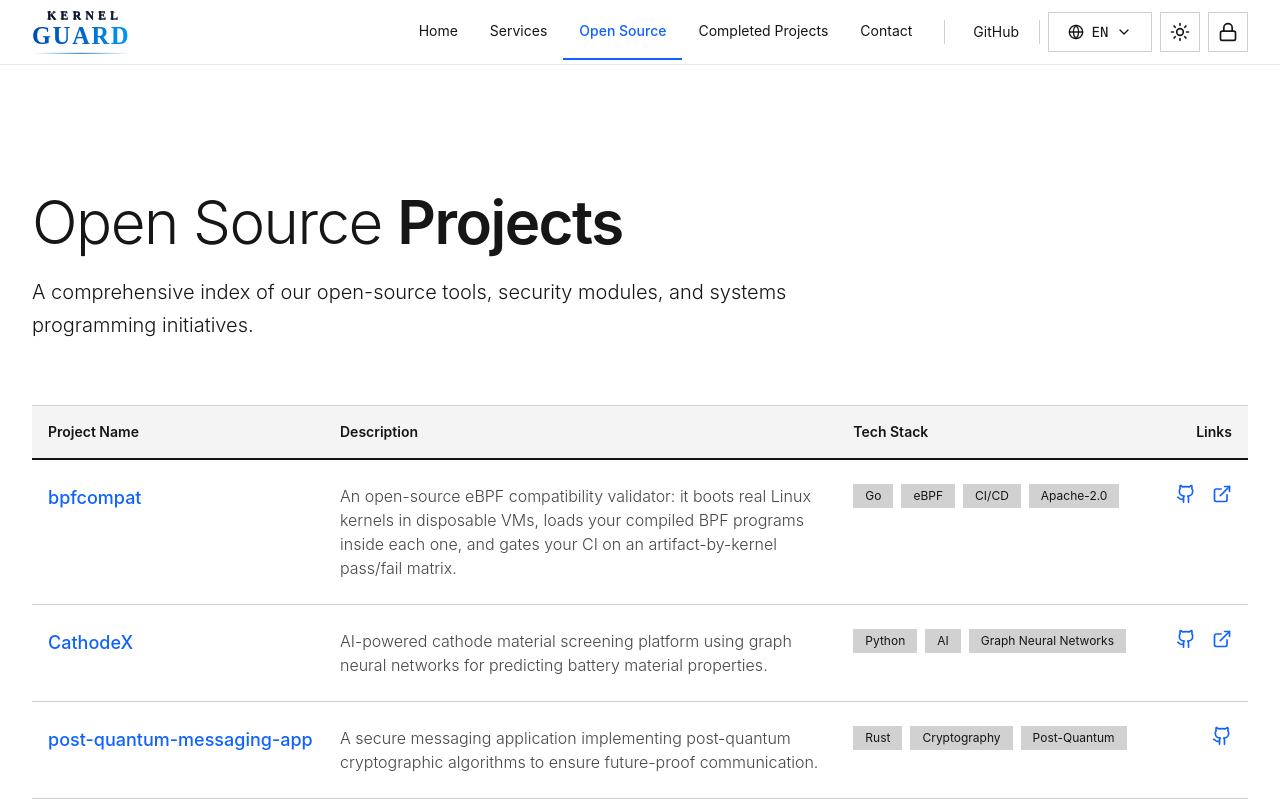
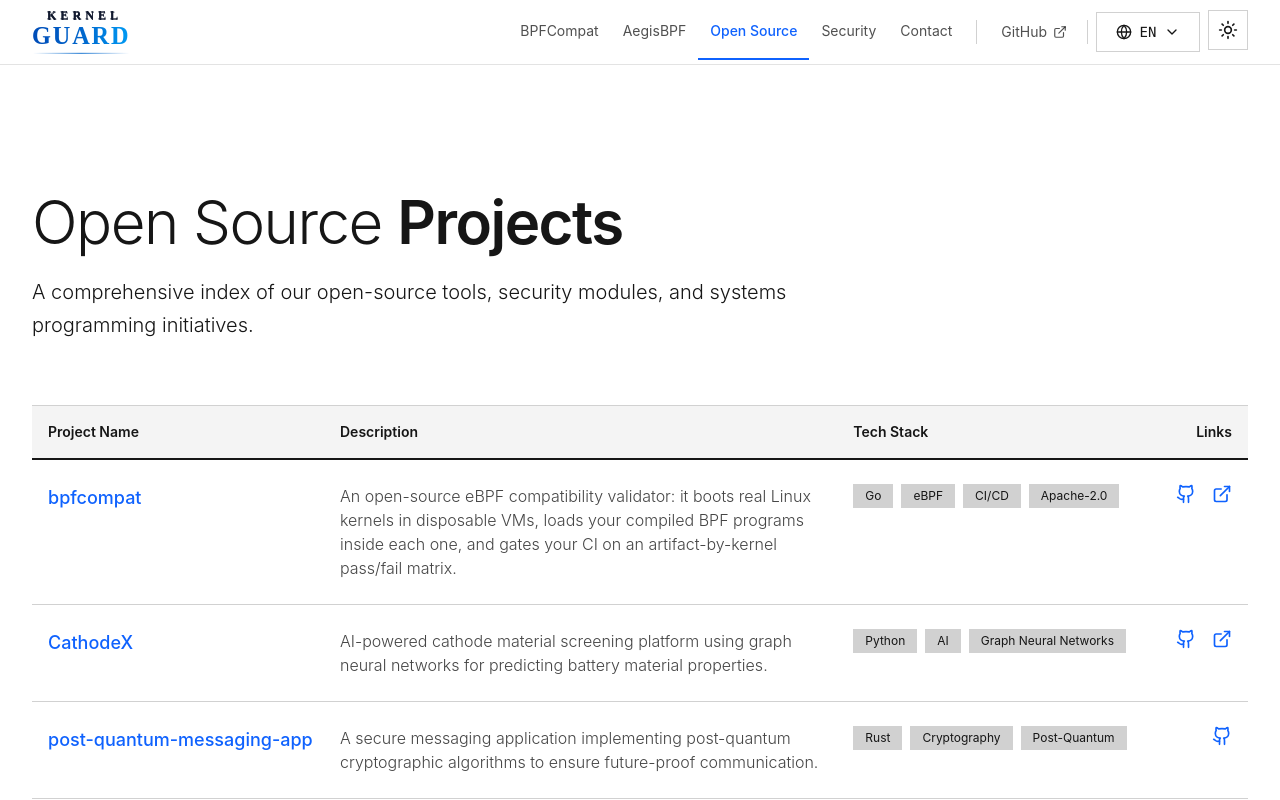
Before and after one commit to ErenAri/kernel-guard-frontend, a React (Vite) app: page /projects in a window 1280 px wide. Shown: the top 800 px of the page. Built offline with nearby package versions, Linux system fonts and the light colour scheme.

Commit message:
feat(site): focus navigation on products and trust

```diff
--- a/src/components/Navbar.tsx
+++ b/src/components/Navbar.tsx
@@ -1,15 +1,15 @@
 import { Link, useLocation, useNavigate } from 'react-router-dom';
-import { Menu, X, Globe, Lock, ChevronDown, Check } from 'lucide-react';
+import { Menu, X, Globe, ChevronDown, Check, ExternalLink } from 'lucide-react';
 import { useEffect, useRef, useState } from 'react';
-import { useLanguage } from '../context/LanguageContext';
-import { prefetchRoutes, type PrefetchRoute } from '../routes/pageLoaders';
+import { useLanguage, type Language } from '../context/LanguageContext';
+import { prefetchRoute, prefetchRoutes } from '../routes/pageLoaders';
 import {
   LANGUAGE_LABELS,
   SUPPORTED_LANGUAGES,
   localizePath,
   setStoredLanguagePreference,
 } from '../i18n/route';
-import type { Language } from '../context/LanguageContext';
+import { evidenceHomeCopy } from '../i18n/evidenceHome';
 import Logo from './Logo';
 import ThemeToggle from './ThemeToggle';
 
@@ -35,25 +35,17 @@ function LanguageSwitcher({ language, onChange, compact = false }: LanguageSwitc
   const containerRef = useRef<HTMLDivElement>(null);
 
   useEffect(() => {
-    if (!isExpanded) {
-      return;
-    }
+    if (!isExpanded) return;
 
     const handlePointerDown = (event: PointerEvent) => {
-      if (!containerRef.current?.contains(event.target as Node)) {
-        setIsExpanded(false);
-      }
+      if (!containerRef.current?.contains(event.target as Node)) setIsExpanded(false);
     };
-
     const handleKeyDown = (event: KeyboardEvent) => {
-      if (event.key === 'Escape') {
-        setIsExpanded(false);
-      }
+      if (event.key === 'Escape') setIsExpanded(false);
     };
 
     document.addEventListener('pointerdown', handlePointerDown);
     document.addEventListener('keydown', handleKeyDown);
-
     return () => {
       document.removeEventListener('pointerdown', handlePointerDown);
       document.removeEventListener('keydown', handleKeyDown);
@@ -62,9 +54,7 @@ function LanguageSwitcher({ language, onChange, compact = false }: LanguageSwitc
 
   const selectLanguage = (nextLanguage: Language) => {
     setIsExpanded(false);
-    if (nextLanguage !== language) {
-      onChange(nextLanguage);
-    }
+    if (nextLanguage !== language) onChange(nextLanguage);
   };
 
   return (
@@ -80,25 +70,18 @@ function LanguageSwitcher({ language, onChange, compact = false }: LanguageSwitc
         }`}
       >
         <Globe className="h-4 w-4 shrink-0" />
-        <span className="font-mono text-sm font-medium uppercase leading-none">
-          {LANGUAGE_LABELS[language]}
-        </span>
-        <ChevronDown
-          className={`h-4 w-4 shrink-0 transition-transform ${isExpanded ? 'rotate-180' : ''}`}
-        />
+        <span className="font-mono text-sm font-medium uppercase leading-none">{LANGUAGE_LABELS[language]}</span>
+        <ChevronDown className={`h-4 w-4 shrink-0 transition-transform ${isExpanded ? 'rotate-180' : ''}`} />
       </button>
 
       {isExpanded && (
         <div
           role="listbox"
           aria-label="Languages"
-          className={`absolute right-0 top-12 z-50 w-44 overflow-hidden border border-border bg-background shadow-xl shadow-black/10 ring-1 ring-black/5 dark:shadow-black/30 ${
-            compact ? 'right-0' : ''
-          }`}
+          className="absolute right-0 top-12 z-50 w-44 overflow-hidden border border-border bg-background shadow-xl shadow-black/10 ring-1 ring-black/5 dark:shadow-black/30"
         >
           {SUPPORTED_LANGUAGES.map((lang) => {
             const isSelected = lang === language;
-
             return (
               <button
                 key={lang}
@@ -107,15 +90,11 @@ function LanguageSwitcher({ language, onChange, compact = false }: LanguageSwitc
                 aria-selected={isSelected}
                 onClick={() => selectLanguage(lang)}
                 className={`flex w-full items-center justify-between gap-3 px-3 py-2.5 text-left transition-colors ${
-                  isSelected
-                    ? 'kg-action-primary'
-                    : 'bg-background text-foreground hover:bg-surface'
+                  isSelected ? 'kg-action-primary' : 'bg-background text-foreground hover:bg-surface'
                 }`}
               >
                 <span className="flex min-w-0 items-center gap-3">
-                  <span className="w-8 shrink-0 font-mono text-sm font-semibold uppercase">
-                    {LANGUAGE_LABELS[lang]}
-                  </span>
+                  <span className="w-8 shrink-0 font-mono text-sm font-semibold uppercase">{LANGUAGE_LABELS[lang]}</span>
                   <span className="truncate text-sm">{LANGUAGE_NAMES[lang]}</span>
                 </span>
                 {isSelected && <Check className="h-4 w-4 shrink-0" />}
@@ -133,120 +112,103 @@ export default function Navbar() {
   const location = useLocation();
   const navigate = useNavigate();
   const { language, t } = useLanguage();
+  const copy = evidenceHomeCopy[language];
 
   const normalizeNavPath = (path: string) => {
-    if (path === '/') {
-      return '/';
-    }
-
+    if (path === '/') return '/';
     return path.endsWith('/') ? path.slice(0, -1) : path;
   };
 
-  const baseNavLinks: Array<{ name: string; path: string; prefetch: readonly PrefetchRoute[] }> = [
-    { name: t.nav.home, path: '/', prefetch: ['home'] },
+  const navLinks = [
     {
-      name: t.nav.services,
-      path: '/services/',
-      prefetch: ['services', 'secureFrontend', 'hardenedBackend', 'dataProtection', 'highPerformance'],
+      name: copy.nav.bpfcompat,
+      path: localizePath('/projects/bpfcompat/', language),
+      intent: () => import('../pages/bpfcompat/BpfcompatPage'),
     },
-    { name: t.nav.openSource, path: '/projects/', prefetch: ['projects', 'projectDetails'] },
     {
-      name: t.nav.completedProjects,
-      path: '/completed-projects/',
-      prefetch: ['completedProjects', 'completedProjectDetails'],
+      name: copy.nav.aegis,
+      path: localizePath('/projects/aegis-bpf/', language),
+      intent: () => prefetchRoute('projectDetails'),
     },
-    { name: t.nav.contact, path: '/contact/', prefetch: ['contact'] },
+    {
+      name: copy.nav.openSource,
+      path: localizePath('/projects/', language),
+      intent: () => prefetchRoutes(['projects', 'projectDetails']),
+    },
+    {
+      name: copy.nav.security,
+      path: localizePath('/security/', language),
+      intent: () => prefetchRoute('security'),
+    },
+    {
+      name: copy.nav.contact,
+      path: localizePath('/contact/', language),
+      intent: () => prefetchRoute('contact'),
+    },
   ];
-  const navLinks = baseNavLinks.map((link) => ({
-    ...link,
-    path: localizePath(link.path, language),
-  }));
 
   const isActive = (path: string) => normalizeNavPath(location.pathname) === normalizeNavPath(path);
 
   const handleLanguageChange = (nextLanguage: Language) => {
     setStoredLanguagePreference(nextLanguage);
-    const target = localizePath(location.pathname, nextLanguage);
-    navigate(target);
-  };
-
-  const handleLinkIntent = (routes: readonly PrefetchRoute[]) => {
-    prefetchRoutes(routes);
+    navigate(localizePath(location.pathname, nextLanguage));
   };
 
   return (
-    <nav className="fixed top-0 w-full z-50 bg-background/80 backdrop-blur-md border-b border-border/50">
-      <div className="max-w-7xl mx-auto px-4 sm:px-6 lg:px-8">
-        <div className="flex items-center justify-between h-16">
-          <div className="flex items-center">
-            <Link to={localizePath('/', language)} className="flex items-center group hover:opacity-90 transition-opacity">
+    <nav className="fixed top-0 z-50 w-full border-b border-border/60 bg-background/90 backdrop-blur-xl">
+      <div className="mx-auto max-w-7xl px-4 sm:px-6 lg:px-8">
+        <div className="flex h-16 items-center justify-between">
+          <Link
+            to={localizePath('/', language)}
+            className="flex items-center transition-opacity hover:opacity-90"
+            aria-label="Kernel Guard home"
+          >
             <Logo className="scale-[0.55] origin-left" />
           </Link>
-          </div>
 
-          {/* Desktop Menu */}
-          <div className="hidden md:block">
-            <div className="ml-10 flex items-center h-full">
+          <div className="hidden items-center md:flex">
             {navLinks.map((link) => (
               <Link
                 key={link.name}
                 to={link.path}
-                  onPointerEnter={() => handleLinkIntent(link.prefetch)}
-                  onFocus={() => handleLinkIntent(link.prefetch)}
-                  className={`px-4 h-14 flex items-center text-sm transition-colors border-b-2 ${
+                onPointerEnter={link.intent}
+                onFocus={link.intent}
+                className={`flex h-14 items-center border-b-2 px-3 text-sm transition-colors ${
                   isActive(link.path)
-                      ? 'border-primary text-primary font-medium'
-                      : 'border-transparent text-foreground hover:bg-surface'
+                    ? 'border-primary font-medium text-primary'
+                    : 'border-transparent text-foreground/75 hover:bg-surface hover:text-foreground'
                 }`}
               >
                 {link.name}
               </Link>
             ))}
-              <div className="h-6 w-px bg-border mx-4"></div>
+
+            <div className="mx-3 h-6 w-px bg-border" />
             <a
               href="https://github.com/Kernel-Guard"
               target="_blank"
               rel="noopener noreferrer"
-                className="text-foreground hover:text-primary transition-colors px-3 py-2 text-sm"
+              className="inline-flex items-center gap-1.5 px-3 py-2 text-sm text-foreground/75 transition-colors hover:text-primary"
             >
               {t.nav.github}
+              <ExternalLink className="h-3.5 w-3.5" />
             </a>
-
-
-              <div className="h-6 w-px bg-border mx-2"></div>
-
+            <div className="mx-2 h-6 w-px bg-border" />
             <LanguageSwitcher language={language} onChange={handleLanguageChange} />
-
-              <div className="ml-2 flex items-center gap-2">
+            <div className="ml-2">
               <ThemeToggle />
-                <Link
-                  to="/admin"
-                  className="inline-flex items-center justify-center w-10 h-10 border border-border bg-background text-foreground hover:bg-surface transition-colors focus:outline-none focus:ring-2 focus:ring-primary/50"
-                  title="Admin Login"
-                >
-                  <Lock className="w-5 h-5" />
-                </Link>
-              </div>
             </div>
           </div>
 
-          {/* Mobile menu button */}
-          <div className="md:hidden flex items-center gap-2">
+          <div className="flex items-center gap-2 md:hidden">
             <ThemeToggle />
-            <Link
-              to="/admin"
-              className="inline-flex items-center justify-center w-10 h-10 border border-border bg-background text-foreground hover:bg-surface transition-colors focus:outline-none focus:ring-2 focus:ring-primary/50"
-              title="Admin Login"
-            >
-              <Lock className="w-5 h-5" />
-            </Link>
             <LanguageSwitcher language={language} onChange={handleLanguageChange} compact />
             <button
-              onClick={() => setIsOpen(!isOpen)}
+              onClick={() => setIsOpen((value) => !value)}
               aria-label={isOpen ? 'Close navigation menu' : 'Open navigation menu'}
               aria-expanded={isOpen}
               aria-controls="mobile-navigation"
-              className="inline-flex items-center justify-center p-2 text-foreground hover:bg-surface focus:outline-none"
+              className="inline-flex h-10 w-10 items-center justify-center text-foreground hover:bg-surface focus:outline-none"
             >
               {isOpen ? <X className="h-6 w-6" /> : <Menu className="h-6 w-6" />}
             </button>
@@ -254,21 +216,20 @@ export default function Navbar() {
         </div>
       </div>
 
-      {/* Mobile Menu */}
       {isOpen && (
-        <div id="mobile-navigation" className="md:hidden bg-background border-b border-border">
-          <div className="px-2 pt-2 pb-3 space-y-1 sm:px-3">
+        <div id="mobile-navigation" className="border-b border-border bg-background md:hidden">
+          <div className="space-y-1 px-3 pt-2 pb-4">
             {navLinks.map((link) => (
               <Link
                 key={link.name}
                 to={link.path}
-                onPointerEnter={() => handleLinkIntent(link.prefetch)}
-                onFocus={() => handleLinkIntent(link.prefetch)}
+                onPointerEnter={link.intent}
+                onFocus={link.intent}
                 onClick={() => setIsOpen(false)}
-                className={`block px-3 py-3 text-base ${
+                className={`block border-l-2 px-3 py-3 text-base ${
                   isActive(link.path)
-                    ? 'text-primary bg-surface border-l-4 border-primary'
-                    : 'text-foreground hover:bg-surface border-l-4 border-transparent'
+                    ? 'border-primary bg-surface text-primary'
+                    : 'border-transparent text-foreground hover:bg-surface'
                 }`}
               >
                 {link.name}
@@ -278,11 +239,11 @@ export default function Navbar() {
               href="https://github.com/Kernel-Guard"
               target="_blank"
               rel="noopener noreferrer"
-              className="block px-3 py-3 text-base text-foreground hover:bg-surface border-l-4 border-transparent"
+              className="flex items-center gap-2 border-l-2 border-transparent px-3 py-3 text-base text-foreground hover:bg-surface"
             >
               {t.nav.github}
+              <ExternalLink className="h-4 w-4" />
             </a>
-
           </div>
         </div>
       )}
```
Lines whose indentation alone changed are shown as unchanged.
